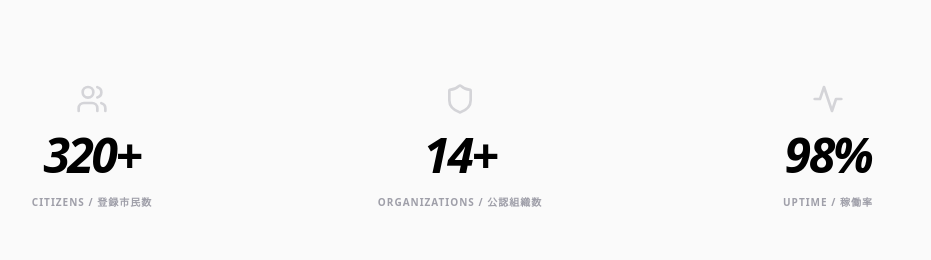
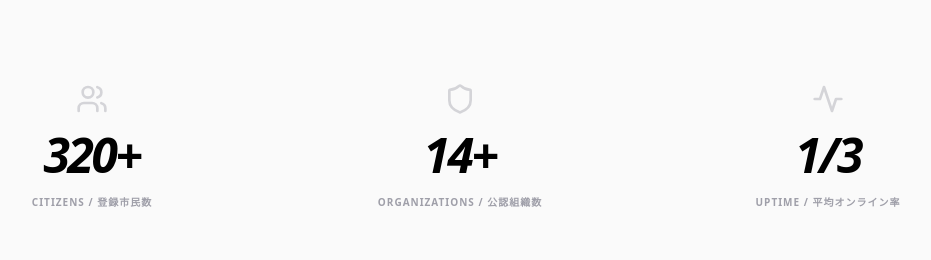
Before and after one commit to aisusandazo/sakuragawa-site, a React (Vite) app: page / in a window 1280 px wide. Shown: the part 2140-2400 px from the top of the page, without its empty margins (180-1111 px from the left). Built offline with nearby package versions, Linux system fonts and the light colour scheme.

Commit message:
稼働率を平均オンラインに変更

```diff
--- a/src/App.jsx
+++ b/src/App.jsx
@@ -116,8 +116,8 @@ const App = () => {
             </div>
             <div className="flex flex-col items-center text-center gap-4">
               <Activity className="text-zinc-300" size={32} />
-              <div className="text-4xl md:text-5xl font-black italic tracking-tighter">98%</div>
-              <div className="text-[10px] font-black tracking-widest text-zinc-400 uppercase">Uptime / 稼働率</div>
+              <div className="text-4xl md:text-5xl font-black italic tracking-tighter">1/3</div>
+              <div className="text-[10px] font-black tracking-widest text-zinc-400 uppercase">Uptime / 平均オンライン率</div>
             </div>
           </div>
         </div>
```
